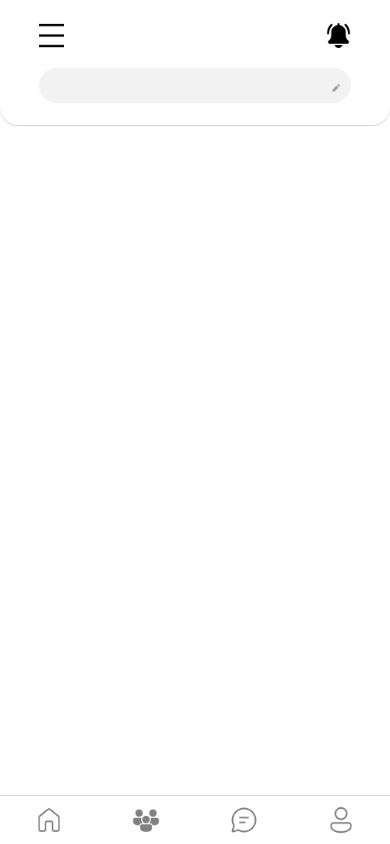
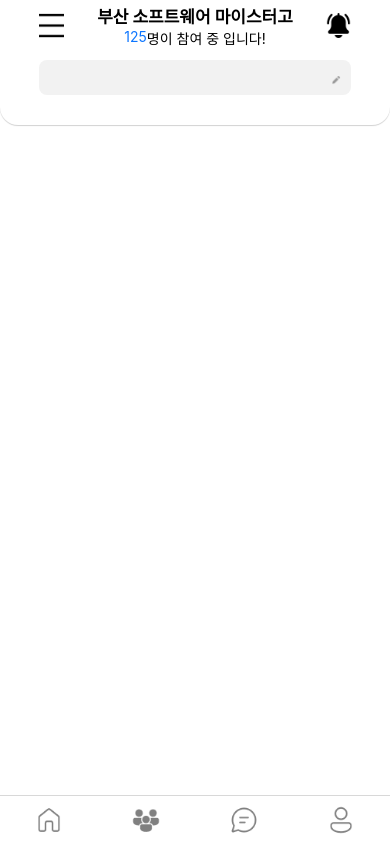
Before and after one commit to Bamdoliro/G-A, a React Native app: screen /CommunityScreen in a window 390 px wide. Built offline with nearby package versions, Linux system fonts and the light colour scheme.

Commit message:
ADD :: CommunityHeader 추가 - 그외 자잘한거 많이 바꿈

```diff
--- a/components/Community/CommunityHeader/CommunityHeader.js
+++ b/components/Community/CommunityHeader/CommunityHeader.js
@@ -1,5 +1,5 @@
 import { StyleSheet, TextInput, Image, View, Text } from 'react-native';
-import NotificationBar from '../CommunityHeader/NotificationBar';
+import ArrowIcon from "../../../assets/arrow_down.png"
 import pencilIcon from '../../../assets/Pencil_Icon.png';
 import BellIcon from "../../../assets/Bell_Icon.png"
 import ToggleIcon from "../../../assets/main_toggle.png"
@@ -12,6 +12,21 @@ export default function CommunityHeader(){
                     source={ToggleIcon}
                     style={{width: 25, height: 25}}
                 />
+                <View style={styles.CommunityInfo}>
+                    <View style={{flexDirection: "column", alignItems: "center"}}>
+                        <Text style={styles.CommunityTitle}>
+                            부산 소프트웨어 마이스터고
+                        </Text>
+                        <View style={{flexDirection: "row"}}>
+                            <Text style={{color: "#0D76FF"}}>
+                                125
+                            </Text>
+                            <Text>
+                                명이 참여 중 입니다!
+                            </Text>
+                        </View>
+                    </View>
+                </View>
                 <Image
                     source={BellIcon}
                     style={{width: 25, height: 25}}
@@ -21,9 +36,6 @@ export default function CommunityHeader(){
                 <Image
                     source={pencilIcon}
                     style={styles.pencilIcon}
-                />
-                <TextInput
-                    style={styles.CommunityDetail}
                 />
             </View>
         </View>
@@ -36,7 +48,6 @@ const styles = StyleSheet.create({
         height: 125,
         width: "100%",
         alignItems: "center",
-        justifyContent: "center",
         backgroundColor: "#FFFFFF",
         marginBottom: 48,
         shadowColor: "#000000",
@@ -56,17 +67,10 @@ const styles = StyleSheet.create({
         alignItems: "center",
         width: "80%",
         height: 35,
-        borderRadius: 26,
         padding: 8,
         backgroundColor: "#F2F2F2",
-        marginTop: 20
-    },
-    CommunityDetail: {
-        color: "000000",
-        backgroundColor: "F2F2F2",
-        width: "80%",
-        height: 46,
-        textAlign: "left",
+        borderRadius: 8,
+        marginTop: 10
     },
     pencilIcon: {
         position: "absolute",
@@ -80,6 +84,12 @@ const styles = StyleSheet.create({
     HeaderContent: {
         flexDirection: "row",
         width: "80%",
+        height: 50,
+        alignItems: "center",
         justifyContent: "space-between"
+    },
+    CommunityTitle: {
+        fontSize: 17,
+        fontWeight: "bold"
     }
 })
--- a/components/MainPage/MainHeader/MainHeaderScreen.js
+++ b/components/MainPage/MainHeader/MainHeaderScreen.js
@@ -14,7 +14,6 @@ export default function MainHeaderScreen() {
 const styles = StyleSheet.create({
     HeaderFrame: {
         flexDirection: "column",
-        justifyContent: "center",
         alignItems: "center",
         height: 125,
         width: "100%",
--- a/components/MainPage/MainHeader/MainHeaderSearch.js
+++ b/components/MainPage/MainHeader/MainHeaderSearch.js
@@ -26,7 +26,7 @@ const styles = StyleSheet.create({
         borderRadius: 26,
         padding: 8,
         backgroundColor: "#F2F2F2",
-        marginTop: 20
+        marginTop: 10
     },
     SearchIcon: {
         width: 23,
--- a/components/MainPage/MainHeader/MainSubHeader.js
+++ b/components/MainPage/MainHeader/MainSubHeader.js
@@ -26,10 +26,12 @@ const styles = StyleSheet.create({
     MainSubHeader: {
         flexDirection: "row",
         justifyContent: "space-between",
+        alignItems: "center",
         width: "80%",
+        height: 50
     },
     MainSubHeaderTitle: {
-        fontSize: 26,
+        fontSize: 25,
         fontWeight: "bold",
         paddingLeft: 10
     },
```
Also changed, not shown: assets/Arrow_Down_Icon.png (deleted), assets/arrow_down.png (added).
